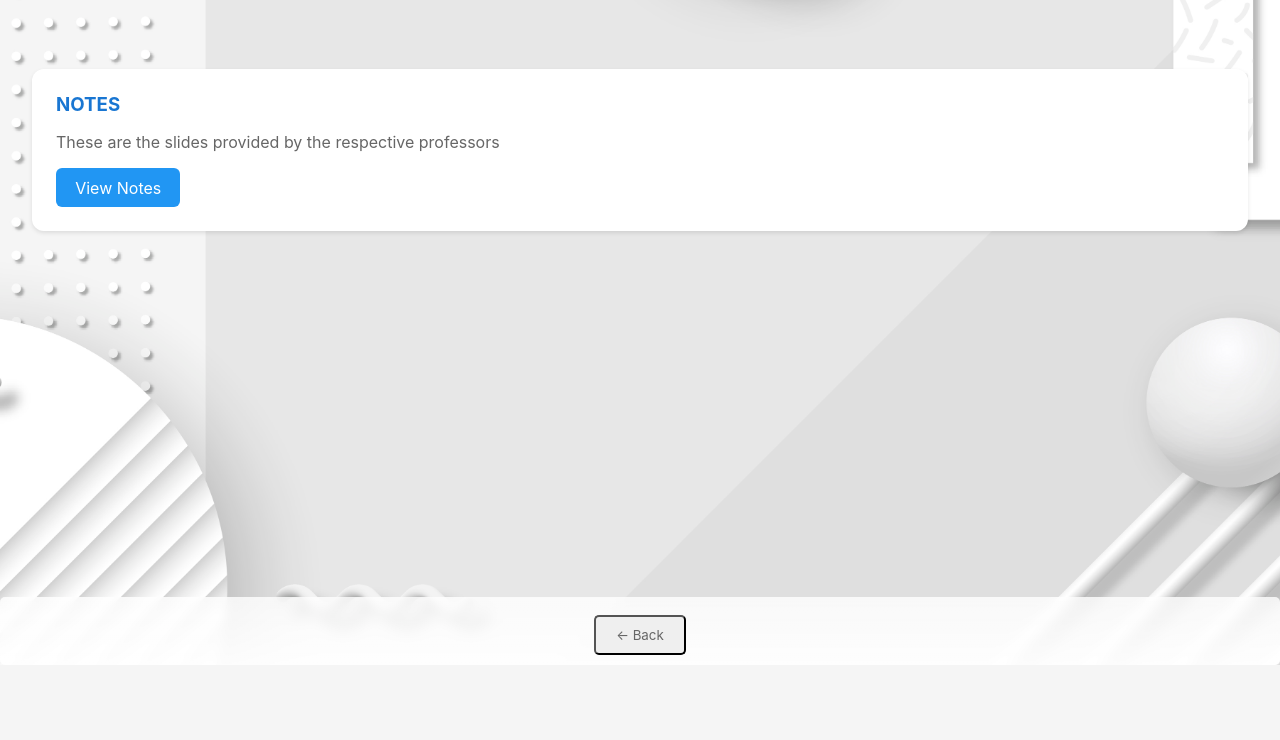
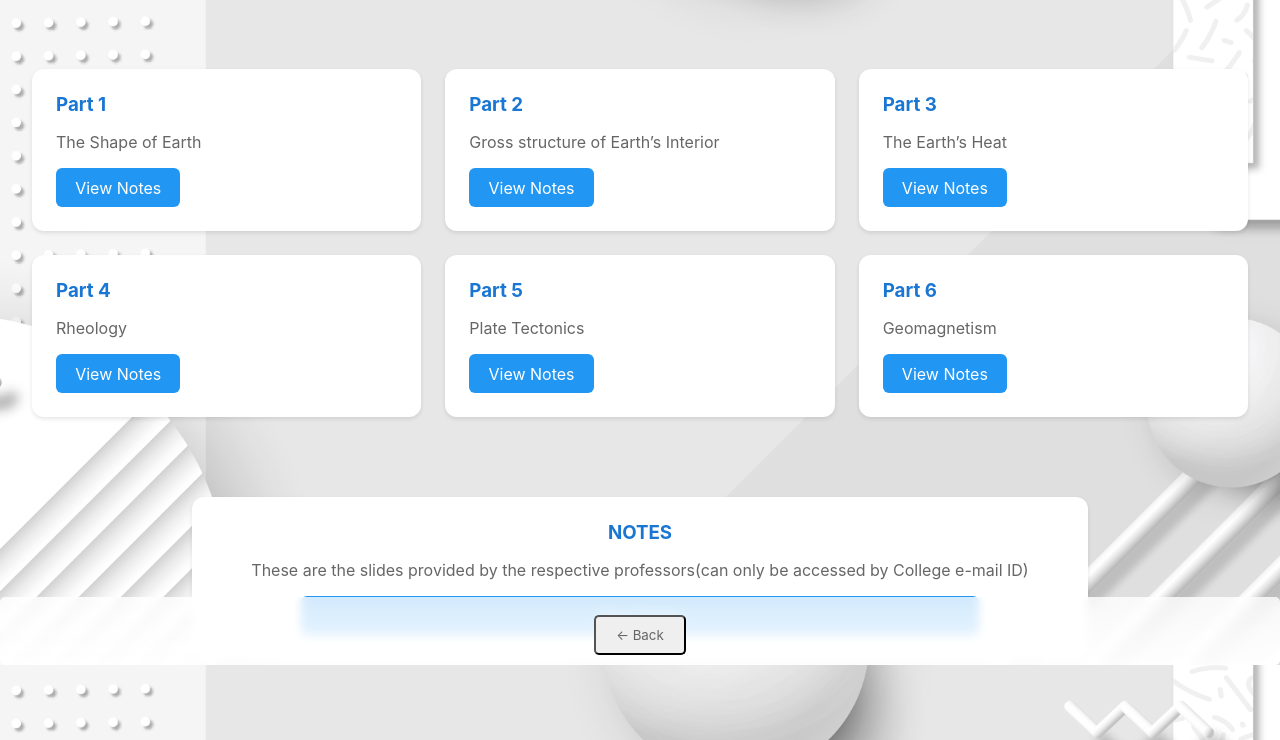
Before and after one commit to HYgi-web/WIISER, a plain HTML site: page notes/notessem2/EC1223notes.html in a window 1280 px wide. Shown: the part 135-875 px from the top of the page. Before the commit the page ends 800 px from the top, so only its background shows below. Drawn offline with Linux system fonts and the light colour scheme.

Commit message:
ecsnotes

```diff
--- a/notes/notessem2/EC1223notes.html
+++ b/notes/notessem2/EC1223notes.html
@@ -154,7 +154,6 @@
         color: #666;
         margin-bottom: 1rem;
     }
-
     .view-notes-btn {
         display: inline-block;
         padding: 0.6rem 1.2rem;
@@ -163,8 +162,50 @@
         text-decoration: none;
         border-radius: 6px;
         transition-duration: 1s;
+
     }
     .view-notes-btn:hover {
+        box-shadow: 3px 3px 18px #333;}
+
+    .slides-card {
+        background: white;
+        align-items: last baseline;
+        margin-right: 15%;
+        margin-left: 15%;
+        padding: 1.5rem;
+        border-radius: 12px;
+        box-shadow: 0 2px 4px rgba(0,0,0,0.1);
+        transition: transform 0.2s;
+    }
+
+    .slides-card:hover {
+        transform: translateY(-5px);
+    }
+
+    .slides-card h3 {
+        color: #1976d2;
+        margin-bottom: 1rem;
+        text-align: center;
+    }
+
+    .slides-card p {
+        color: #666;
+        margin-bottom: 1rem;
+        text-align: center;
+    }
+    .view-slides-btn {
+        display: inline-block;
+        padding: 0.6rem 1.2rem;
+        background-color: #2196f3;
+        color: white;
+        text-decoration: none;
+        width: 80%;
+        border-radius: 6px;
+        transition-duration: 1s;
+        text-align: center;
+        margin-left: 10%;
+    }
+    .view-slides-btn:hover {
         box-shadow: 3px 3px 18px #333;
     }
     .btn-outline:hover{
@@ -224,20 +265,20 @@
     <br>
     <br>
      <div class="notes-grid">
-        <!--<div class="notes-card">
+        <div class="notes-card">
             <h3>Part 1</h3>
             <p>The Shape of Earth</p>
-            <a href="#" class="view-notes-btn">View Notes</a>
+            <a href="https://drive.google.com/file/d/1tEHbJ7Z7rSe0nhxyNbrMZ-wu3WmC3jfy/view?usp=sharing" class="view-notes-btn">View Notes</a>
         </div>
         <div class="notes-card">
             <h3>Part 2</h3>
             <p>Gross structure of Earth’s Interior</p>
-            <a href="#" class="view-notes-btn">View Notes</a>
+            <a href="https://drive.google.com/file/d/1E97cdaVGcEGVSXK7L9h7lLKu5pOZ4QM7/view?usp=sharing" class="view-notes-btn">View Notes</a>
         </div>
         <div class="notes-card">
             <h3>Part 3</h3>
             <p>The Earth’s Heat </p>
-            <a href="#" class="view-notes-btn">View Notes</a>
+            <a href="https://drive.google.com/file/d/1w6UDYmejOGwCMZ0Re3t8gRoHK78cW0lF/view?usp=sharing" class="view-notes-btn">View Notes</a>
         </div>
         <div class="notes-card">
             <h3>Part 4</h3>
@@ -253,11 +294,18 @@
             <h3>Part 6</h3>
             <p>Geomagnetism</p>
             <a href="#" class="view-notes-btn">View Notes</a>
-        </div>-->
-        <div class="notes-card">
+        </div>
+
+    </div>
+    <br>
+    <br>
+    <br>
+    <br>
+    <div>
+        <div class="slides-card">
             <h3>NOTES</h3>
-            <p>These are the slides provided by the respective professors</p>
-            <a href="https://drive.google.com/drive/folders/1NCxak3__TpIkHPBOu2sZ6F2_OyD1ErB7?usp=sharing" class="view-notes-btn">View Notes</a>
+            <p>These are the slides provided by the respective professors(can only be accessed by College e-mail ID)</p>
+            <a href="https://drive.google.com/drive/folders/1NCxak3__TpIkHPBOu2sZ6F2_OyD1ErB7?usp=sharing" class="view-slides-btn">View Notes</a>
         </div>
 
     </div>
```
Also changed, not shown: books/sem-2/HS1223books.html (+3 -3 lines), tutorials/semester 2/BI1213tut.html (+5 -5 lines), tutorials/semester 2/EC1223tut.html (+1 -5 lines), tutorials/semester 2/MT1213tut.html (+5 -5 lines), tutorials/semester 2/PH1213tut.html (+1 -1 lines).
